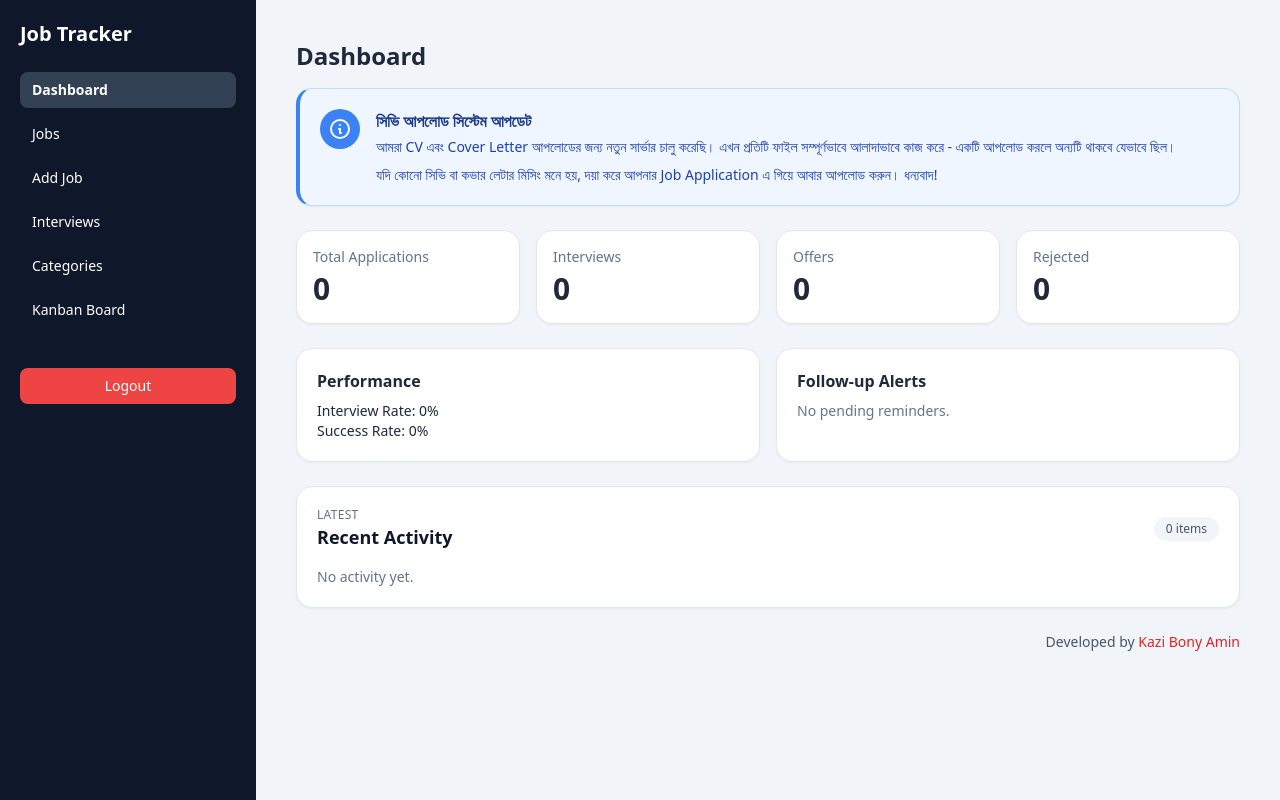
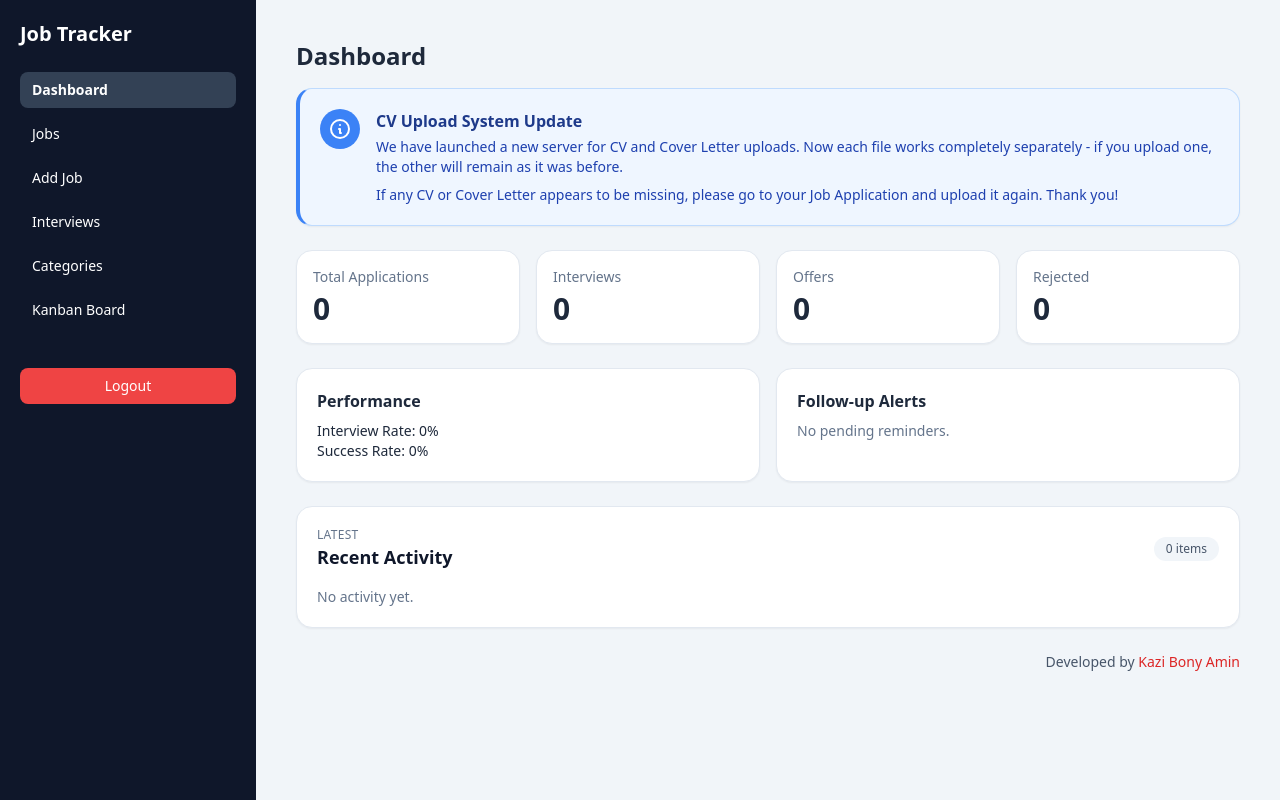
Before and after one commit to bonyaminshaznuz/jobTracker, a Django app: page / in a window 1280 px wide. Run offline with Django 5.2, Linux system fonts and the light colour scheme; the visitor is signed in with stand-in values (Sample User, id 1); data that the repository does not hold is empty; parts of the project's set-up code (start-up, migrations or seed data) failed here and were passed over; some libraries are stand-ins or nearby versions.

Commit message:
Notification

```diff
--- a/templates/dashboard/index.html
+++ b/templates/dashboard/index.html
@@ -12,9 +12,9 @@
             </svg>
         </div>
         <div class="flex-1">
-            <h3 class="font-semibold text-blue-900 mb-1">সিভি আপলোড সিস্টেম আপডেট</h3>
-            <p class="text-sm text-blue-800 mb-2">আমরা CV এবং Cover Letter আপলোডের জন্য নতুন সার্ভার চালু করেছি। এখন প্রতিটি ফাইল সম্পূর্ণভাবে আলাদাভাবে কাজ করে - একটি আপলোড করলে অন্যটি থাকবে যেভাবে ছিল।</p>
-            <p class="text-sm text-blue-800">যদি কোনো সিভি বা কভার লেটার মিসিং মনে হয়, দয়া করে আপনার Job Application এ গিয়ে আবার আপলোড করুন। ধন্যবাদ!</p>
+            <h3 class="font-semibold text-blue-900 mb-1">CV Upload System Update</h3>
+            <p class="text-sm text-blue-800 mb-2">We have launched a new server for CV and Cover Letter uploads. Now each file works completely separately - if you upload one, the other will remain as it was before.</p>
+            <p class="text-sm text-blue-800">If any CV or Cover Letter appears to be missing, please go to your Job Application and upload it again. Thank you!</p>
         </div>
     </div>
 </div>
```
